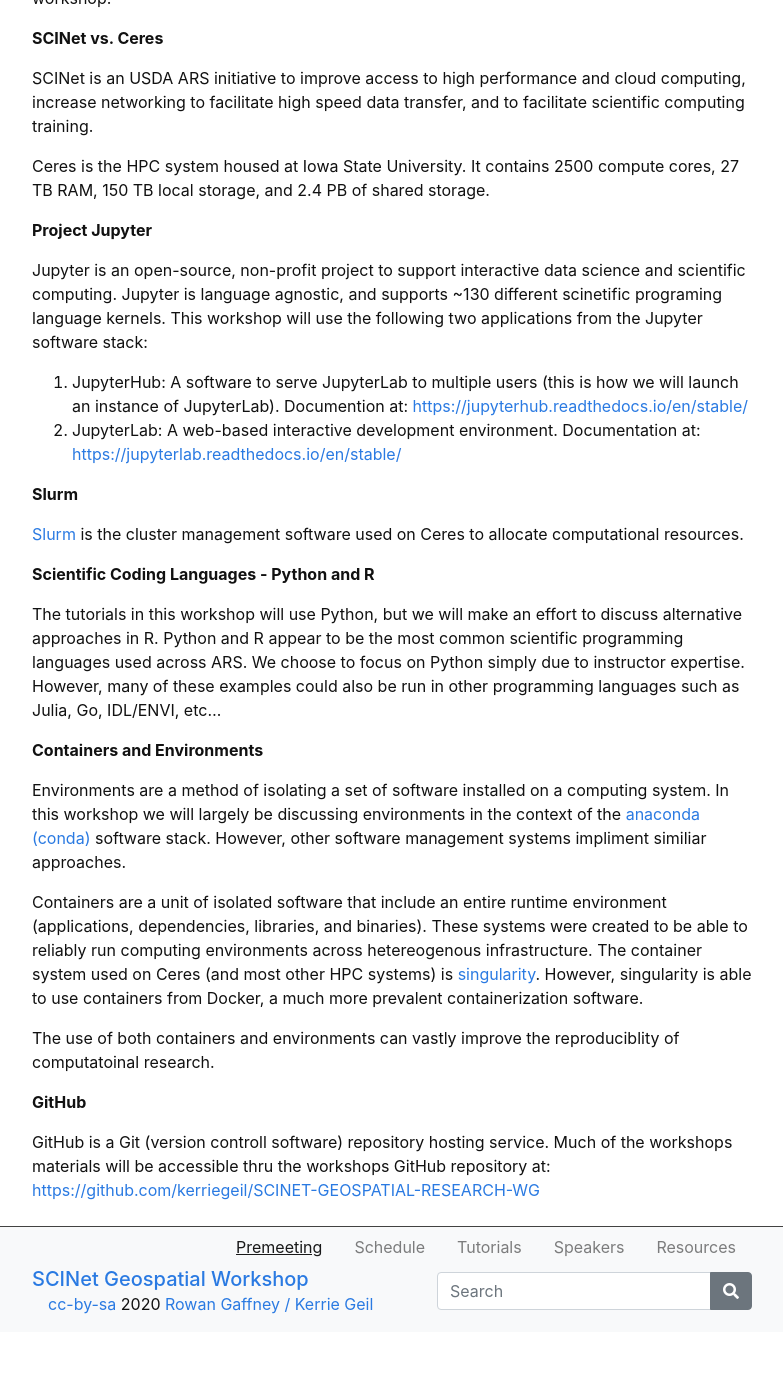
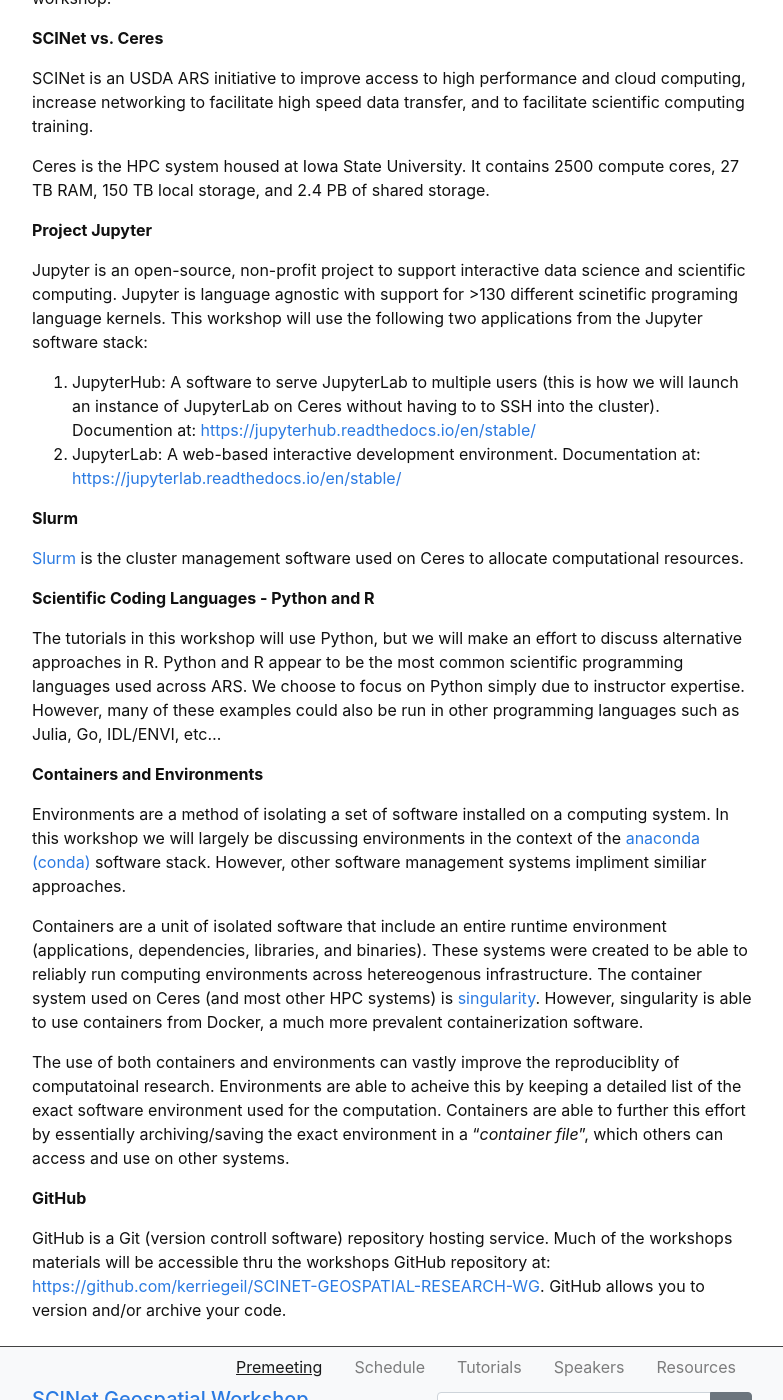
Before and after one commit to sstill88/SCINET-GEOSPATIAL-RESEARCH-WG, a Jekyll site: the page built from content/0-PreMeeting.md, in a window 1280 px wide and 1400 px high, scrolled down 988 px. Shown: the whole window, without its empty margins (248-1031 px from the left). Built offline with Jekyll 4.4.1, drawn with Linux system fonts in a browser that asks for light colours; before the commit the page ends 2320 px from its top, so only the background shows below that.

Commit message:
moderate updates

```diff
--- a/content/0-PreMeeting.md
+++ b/content/0-PreMeeting.md
@@ -42,8 +42,8 @@
 
 **Project Jupyter**
 
-Jupyter is an open-source, non-profit project to support interactive data science and scientific computing. Jupyter is language agnostic, and supports ~130 different scinetific programing language kernels. This workshop will use the following two applications from the Jupyter software stack:
-  1. JupyterHub: A software to serve JupyterLab to multiple users (this is how we will launch an instance of JupyterLab). Documention at: [https://jupyterhub.readthedocs.io/en/stable/](https://jupyterhub.readthedocs.io/en/stable/)
+Jupyter is an open-source, non-profit project to support interactive data science and scientific computing. Jupyter is language agnostic with support for >130 different scinetific programing language kernels. This workshop will use the following two applications from the Jupyter software stack:
+  1. JupyterHub: A software to serve JupyterLab to multiple users (this is how we will launch an instance of JupyterLab on Ceres without having to to SSH into the cluster). Documention at: [https://jupyterhub.readthedocs.io/en/stable/](https://jupyterhub.readthedocs.io/en/stable/)
   2. JupyterLab: A web-based interactive development environment. Documentation at: [https://jupyterlab.readthedocs.io/en/stable/](https://jupyterlab.readthedocs.io/en/stable/)
 
 **Slurm**
@@ -60,8 +60,8 @@
 
 Containers are a unit of isolated software that include an entire runtime environment (applications, dependencies, libraries, and binaries). These systems were created to be able to reliably run computing environments across hetereogenous infrastructure. The container system used on Ceres (and most other HPC systems) is [singularity](https://sylabs.io/docs/). However, singularity is able to use containers from Docker, a much more prevalent containerization software.
 
-The use of both containers and environments can vastly improve the reproduciblity of computatoinal research.
+The use of both containers and environments can vastly improve the reproduciblity of computatoinal research. Environments are able to acheive this by keeping a detailed list of the exact software environment used for the computation. Containers are able to further this effort by essentially archiving/saving the exact environment in a "*container file*", which others can access and use on other systems.
 
 **GitHub**
 
-GitHub is a Git (version controll software) repository hosting service. Much of the workshops materials will be accessible thru the workshops GitHub repository at: [https://github.com/kerriegeil/SCINET-GEOSPATIAL-RESEARCH-WG](https://github.com/kerriegeil/SCINET-GEOSPATIAL-RESEARCH-WG)
+GitHub is a Git (version controll software) repository hosting service. Much of the workshops materials will be accessible thru the workshops GitHub repository at: [https://github.com/kerriegeil/SCINET-GEOSPATIAL-RESEARCH-WG](https://github.com/kerriegeil/SCINET-GEOSPATIAL-RESEARCH-WG). GitHub allows you to version and/or archive your code.
```
Also changed, not shown: content/1-schedule.md (+14 -12 lines), index.md (+8 -1 lines).
